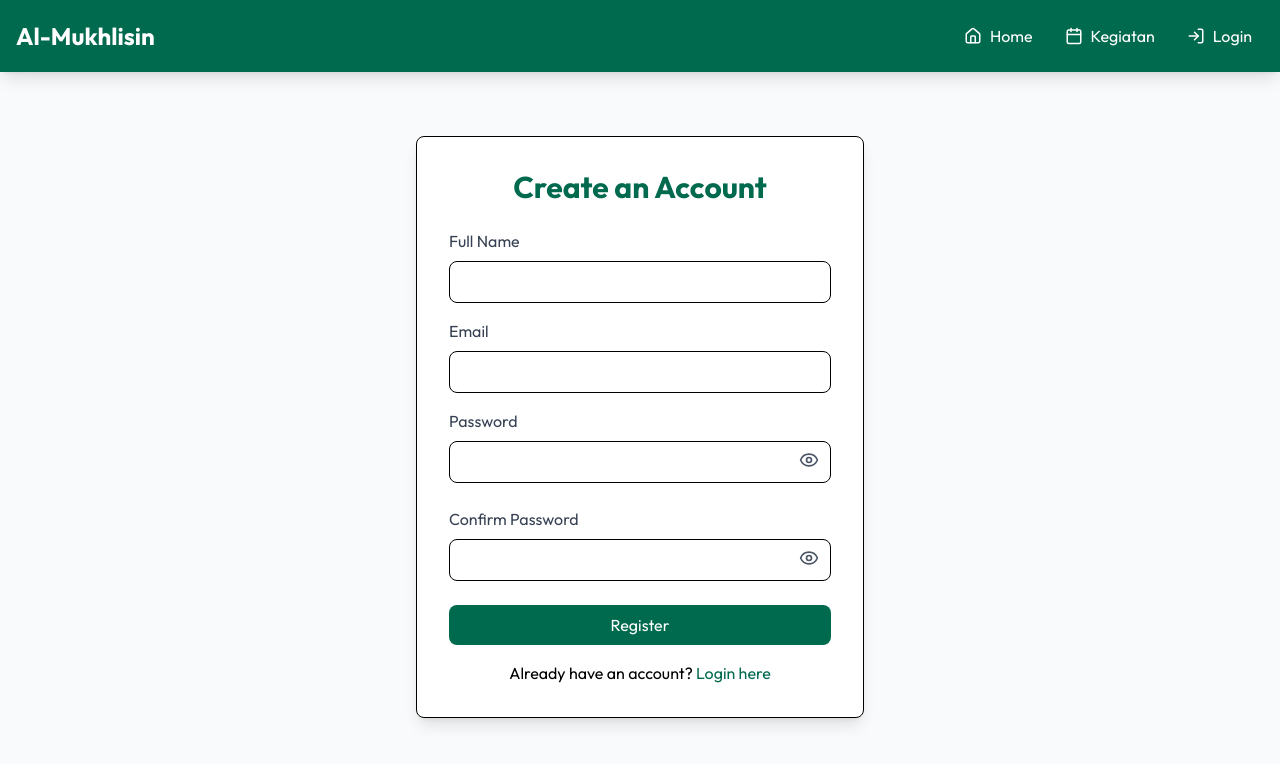
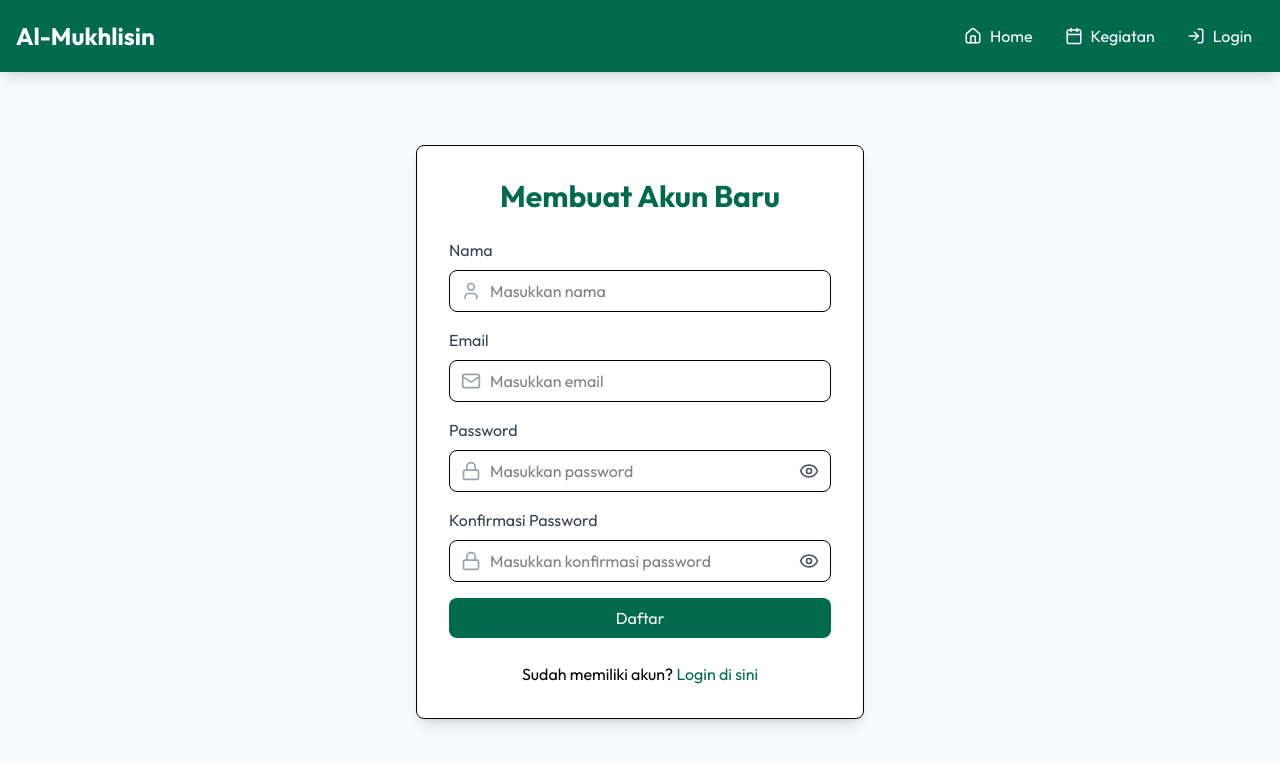
Before and after one commit to Fikri-Rouzan/al-mukhlisin-event, a Vue app: page /register in a window 1280 px wide. Shown: the top 764 px of the page. Built offline with nearby package versions, Linux system fonts and the light colour scheme; no server answers.

Commit message:
fourteenth commit

```diff
--- a/src/views/auth/LoginView.vue
+++ b/src/views/auth/LoginView.vue
@@ -3,7 +3,7 @@ import { ref } from "vue";
 import { RouterLink, useRouter } from "vue-router";
 import { supabase } from "../../lib/supabase";
 import Swal from "sweetalert2";
-import { Eye, EyeOff } from "lucide-vue-next";
+import { Eye, EyeOff, Mail, Lock } from "lucide-vue-next";
 
 const router = useRouter();
 
@@ -37,10 +37,6 @@ const handleLogin = async () => {
       showConfirmButton: false,
       timer: 3000,
       timerProgressBar: true,
-      didOpen: (toast) => {
-        toast.addEventListener("mouseenter", Swal.stopTimer);
-        toast.addEventListener("mouseleave", Swal.resumeTimer);
-      },
     });
 
     if (profile.role === "admin") {
@@ -49,7 +45,14 @@ const handleLogin = async () => {
       router.push("/");
     }
   } catch (error) {
-    Swal.fire({ icon: "error", title: "Login Gagal", text: error.message });
+    Swal.fire({
+      icon: "error",
+      title: "Login Gagal!",
+      text: error.message,
+      showConfirmButton: false,
+      timer: 3000,
+      timerProgressBar: true,
+    });
   } finally {
     loading.value = false;
   }
@@ -57,52 +60,75 @@ const handleLogin = async () => {
 </script>
 
 <template>
-  <div class="max-w-md mx-auto mt-10 p-8 border rounded-lg shadow-lg bg-white">
-    <h1 class="text-3xl font-bold text-center text-primary mb-6">
-      Login to Your Account
-    </h1>
-    <form @submit.prevent="handleLogin">
-      <div class="mb-4">
+  <div class="flex items-center justify-center min-h-[calc(100vh-8rem)] px-4">
+    <div
+      class="w-full max-w-md p-8 space-y-6 border rounded-lg shadow-lg bg-white"
+    >
+      <h1 class="text-3xl font-bold text-center text-primary">Login Akun</h1>
+      <form @submit.prevent="handleLogin" class="space-y-4">
+        <div>
           <label for="email" class="block text-gray-700 mb-2">Email</label>
+          <div class="relative">
+            <div
+              class="absolute inset-y-0 left-0 pl-3 flex items-center pointer-events-none"
+            >
+              <Mail class="w-5 h-5 text-gray-400" />
+            </div>
             <input
               v-model="email"
               type="email"
               id="email"
-          class="w-full px-4 py-2 border rounded-lg focus:outline-none focus:ring-2 focus:ring-primary"
+              placeholder="Masukkan email"
+              autocomplete="email"
+              class="w-full pl-10 pr-4 py-2 border rounded-lg focus:outline-none focus:ring-2 focus:ring-primary"
               required
             />
           </div>
-      <div class="mb-6 relative">
-        <label for="password" class="block text-gray-700 mb-2">Password</label>
+        </div>
+        <div>
+          <label for="password" class="block text-gray-700 mb-2"
+            >Password</label
+          >
+          <div class="relative">
+            <div
+              class="absolute inset-y-0 left-0 pl-3 flex items-center pointer-events-none"
+            >
+              <Lock class="w-5 h-5 text-gray-400" />
+            </div>
             <input
               v-model="password"
               :type="showPassword ? 'text' : 'password'"
               id="password"
-          class="w-full px-4 py-2 border rounded-lg focus:outline-none focus:ring-2 focus:ring-primary"
+              placeholder="Masukkan password"
+              class="w-full pl-10 pr-10 py-2 border rounded-lg focus:outline-none focus:ring-2 focus:ring-primary"
               required
             />
             <button
               type="button"
               @click="showPassword = !showPassword"
-          class="absolute inset-y-0 right-0 top-7 px-3 flex items-center text-gray-600"
+              class="absolute inset-y-0 right-0 px-3 flex items-center text-gray-600 cursor-pointer"
             >
               <Eye v-if="!showPassword" class="h-5 w-5" />
               <EyeOff v-else class="h-5 w-5" />
             </button>
           </div>
+        </div>
         <button
           type="submit"
           :disabled="loading"
-        class="w-full bg-primary text-white py-2 rounded-lg hover:bg-opacity-90 transition-colors disabled:bg-gray-400"
+          class="w-full bg-primary text-white py-2 rounded-lg hover:bg-secondary transition-colors disabled:bg-gray-400 cursor-pointer"
         >
-        {{ loading ? "Logging in..." : "Login" }}
+          {{ loading ? "Sedang login..." : "Login" }}
         </button>
       </form>
-    <p class="text-center mt-4">
-      Don't have an account?
-      <RouterLink to="/register" class="text-primary hover:underline"
-        >Register here</RouterLink
+      <p class="text-center">
+        Belum memiliki akun?
+        <RouterLink
+          to="/register"
+          class="text-primary hover:text-secondary transition-colors"
+          >Daftar di sini</RouterLink
         >
       </p>
     </div>
+  </div>
 </template>
--- a/src/views/auth/RegisterView.vue
+++ b/src/views/auth/RegisterView.vue
@@ -3,7 +3,7 @@ import { ref } from "vue";
 import { RouterLink, useRouter } from "vue-router";
 import { supabase } from "../../lib/supabase";
 import Swal from "sweetalert2";
-import { Eye, EyeOff } from "lucide-vue-next";
+import { Eye, EyeOff, User, Mail, Lock } from "lucide-vue-next";
 
 const router = useRouter();
 
@@ -22,6 +22,9 @@ const handleRegister = async () => {
       icon: "error",
       title: "Error",
       text: "Semua field harus diisi",
+      showConfirmButton: false,
+      timer: 3000,
+      timerProgressBar: true,
     });
     return;
   }
@@ -29,7 +32,10 @@ const handleRegister = async () => {
     Swal.fire({
       icon: "error",
       title: "Error",
-      text: "Password tidak cocok",
+      text: "Password tidak cocok dengan konfirmasi password",
+      showConfirmButton: false,
+      timer: 3000,
+      timerProgressBar: true,
     });
     return;
   }
@@ -51,17 +57,25 @@ const handleRegister = async () => {
 
     await supabase.auth.signOut();
 
-    await Swal.fire({
+    Swal.fire({
+      toast: true,
+      position: "top-end",
       icon: "success",
       title: "Registrasi Berhasil!",
       text: "Silakan login untuk melanjutkan",
+      showConfirmButton: false,
+      timer: 3000,
+      timerProgressBar: true,
     });
     router.push("/login");
   } catch (error) {
     Swal.fire({
       icon: "error",
-      title: "Registrasi Gagal",
+      title: "Registrasi Gagal!",
       text: error.message,
+      showConfirmButton: false,
+      timer: 3000,
+      timerProgressBar: true,
     });
   } finally {
     loading.value = false;
@@ -70,82 +84,124 @@ const handleRegister = async () => {
 </script>
 
 <template>
-  <div class="max-w-md mx-auto mt-10 p-8 border rounded-lg shadow-lg bg-white">
-    <h1 class="text-3xl font-bold text-center text-primary mb-6">
-      Create an Account
+  <div class="flex items-center justify-center min-h-[calc(100vh-8rem)] px-4">
+    <div
+      class="w-full max-w-md p-8 space-y-6 border rounded-lg shadow-lg bg-white"
+    >
+      <h1 class="text-3xl font-bold text-center text-primary">
+        Membuat Akun Baru
       </h1>
-    <form @submit.prevent="handleRegister">
-      <div class="mb-4">
-        <label for="name" class="block text-gray-700 mb-2">Full Name</label>
+      <form @submit.prevent="handleRegister" class="space-y-4">
+        <div>
+          <label for="name" class="block text-gray-700 mb-2">Nama</label>
+          <div class="relative">
+            <div
+              class="absolute inset-y-0 left-0 pl-3 flex items-center pointer-events-none"
+            >
+              <User class="w-5 h-5 text-gray-400" />
+            </div>
             <input
               v-model="name"
               type="text"
               id="name"
-          class="w-full px-4 py-2 border rounded-lg focus:outline-none focus:ring-2 focus:ring-primary"
+              autocomplete="name"
+              placeholder="Masukkan nama"
+              class="w-full pl-10 pr-4 py-2 border rounded-lg focus:outline-none focus:ring-2 focus:ring-primary"
               required
             />
           </div>
-      <div class="mb-4">
+        </div>
+        <div>
           <label for="email" class="block text-gray-700 mb-2">Email</label>
+          <div class="relative">
+            <div
+              class="absolute inset-y-0 left-0 pl-3 flex items-center pointer-events-none"
+            >
+              <Mail class="w-5 h-5 text-gray-400" />
+            </div>
             <input
               v-model="email"
               type="email"
               id="email"
-          class="w-full px-4 py-2 border rounded-lg focus:outline-none focus:ring-2 focus:ring-primary"
+              autocomplete="email"
+              placeholder="Masukkan email"
+              class="w-full pl-10 pr-4 py-2 border rounded-lg focus:outline-none focus:ring-2 focus:ring-primary"
               required
             />
           </div>
-      <div class="mb-6 relative">
-        <label for="password" class="block text-gray-700 mb-2">Password</label>
+        </div>
+        <div>
+          <label for="password" class="block text-gray-700 mb-2"
+            >Password</label
+          >
+          <div class="relative">
+            <div
+              class="absolute inset-y-0 left-0 pl-3 flex items-center pointer-events-none"
+            >
+              <Lock class="w-5 h-5 text-gray-400" />
+            </div>
             <input
               v-model="password"
               :type="showPassword ? 'text' : 'password'"
               id="password"
-          class="w-full px-4 py-2 border rounded-lg focus:outline-none focus:ring-2 focus:ring-primary"
+              placeholder="Masukkan password"
+              class="w-full pl-10 pr-10 py-2 border rounded-lg focus:outline-none focus:ring-2 focus:ring-primary"
               required
             />
             <button
               type="button"
               @click="showPassword = !showPassword"
-          class="absolute inset-y-0 right-0 top-7 px-3 flex items-center text-gray-600"
+              class="absolute inset-y-0 right-0 px-3 flex items-center text-gray-600 cursor-pointer"
             >
               <Eye v-if="!showPassword" class="h-5 w-5" />
               <EyeOff v-else class="h-5 w-5" />
             </button>
           </div>
-      <div class="mb-6 relative">
+        </div>
+        <div>
           <label for="confirm-password" class="block text-gray-700 mb-2"
-          >Confirm Password</label
+            >Konfirmasi Password</label
           >
+          <div class="relative">
+            <div
+              class="absolute inset-y-0 left-0 pl-3 flex items-center pointer-events-none"
+            >
+              <Lock class="w-5 h-5 text-gray-400" />
+            </div>
             <input
               v-model="confirmPassword"
               :type="showConfirmPassword ? 'text' : 'password'"
               id="confirm-password"
-          class="w-full px-4 py-2 border rounded-lg focus:outline-none focus:ring-2 focus:ring-primary"
+              placeholder="Masukkan konfirmasi password"
+              class="w-full pl-10 pr-10 py-2 border rounded-lg focus:outline-none focus:ring-2 focus:ring-primary"
               required
             />
             <button
               type="button"
               @click="showConfirmPassword = !showConfirmPassword"
-          class="absolute inset-y-0 right-0 top-7 px-3 flex items-center text-gray-600"
+              class="absolute inset-y-0 right-0 px-3 flex items-center text-gray-600 cursor-pointer"
             >
               <Eye v-if="!showConfirmPassword" class="h-5 w-5" />
               <EyeOff v-else class="h-5 w-5" />
             </button>
           </div>
+        </div>
         <button
           type="submit"
           :disabled="loading"
-        class="w-full bg-primary text-white py-2 rounded-lg hover:bg-opacity-90 transition-colors disabled:bg-gray-400"
+          class="w-full bg-primary text-white py-2 rounded-lg hover:bg-secondary transition-colors disabled:bg-gray-400 cursor-pointer"
         >
-        {{ loading ? "Registering..." : "Register" }}
+          {{ loading ? "Mendaftar..." : "Daftar" }}
         </button>
       </form>
-    <p class="text-center mt-4">
-      Already have an account?
-      <RouterLink to="/login" class="text-primary hover:underline"
-        >Login here</RouterLink
+      <p class="text-center">
+        Sudah memiliki akun?
+        <RouterLink
+          to="/login"
+          class="text-primary hover:text-secondary transition-colors"
+          >Login di sini</RouterLink
         >
       </p>
     </div>
+  </div>
 </template>
```
Also changed, not shown: src/composables/useAuth.js (+4 -5 lines). Lines whose indentation alone changed are shown as unchanged.
